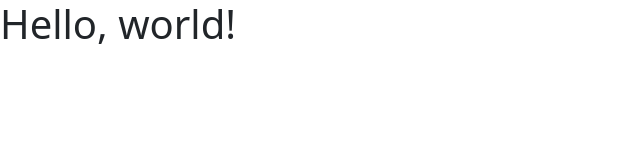
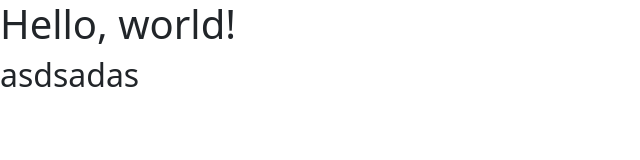
Before and after one commit to igorkozovyj/bootstrapProject, a plain HTML site: page index.html in a window 1280 px wide. Shown: the whole page, without its empty margins (0-640 px from the left). Drawn offline with Linux system fonts and the light colour scheme.

Commit message:
sdfdsfds

```diff
--- a/index.html
+++ b/index.html
@@ -10,6 +10,7 @@
 <body>
 
     <h1>Hello, world!</h1>
+    <h2>asdsadas</h2>
 
     <script src="./js/bootstrap.min.js"></script>
 </body>
```
